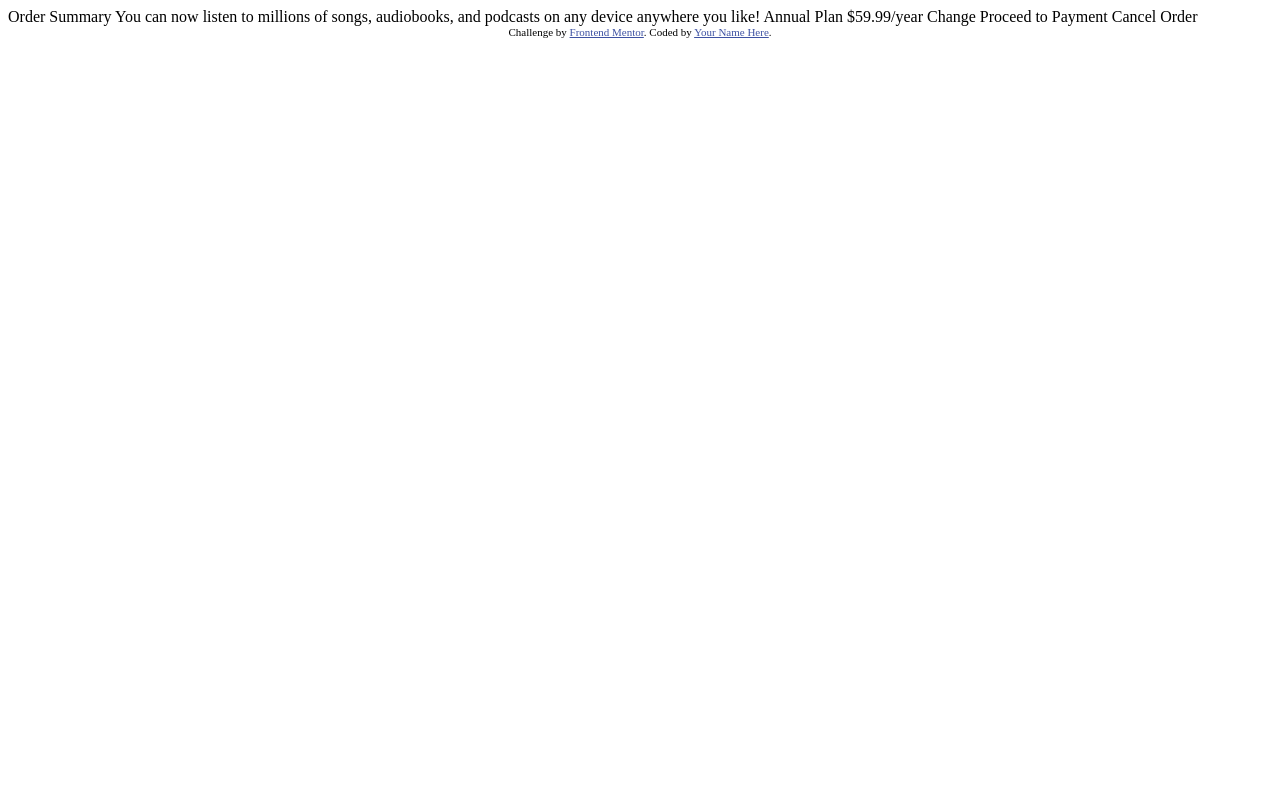
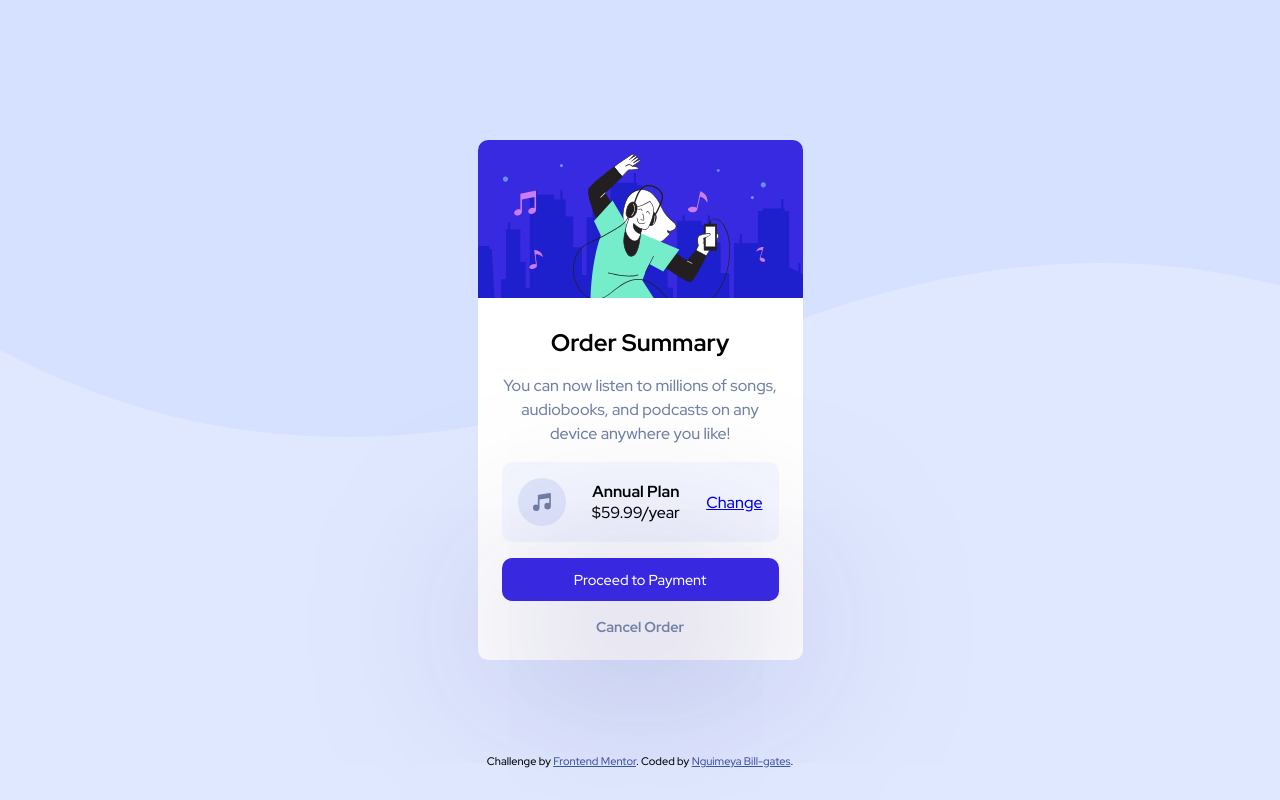
Before and after one commit to nobill1/order-summary-component-main, a plain HTML site: page index.html in a window 1280 px wide. Drawn offline with Linux system fonts and the light colour scheme.

Commit message:
Sematic html and css styles

```diff
--- a/index.html
+++ b/index.html
@@ -1,37 +1,68 @@
 <!DOCTYPE html>
 <html lang="en">
+
 <head>
   <meta charset="UTF-8">
-  <meta name="viewport" content="width=device-width, initial-scale=1.0"> <!-- displays site properly based on user's device -->
+  <meta name="viewport" content="width=device-width, initial-scale=1.0">
+  <!-- displays site properly based on user's device -->
 
   <link rel="icon" type="image/png" sizes="32x32" href="./images/favicon-32x32.png">
+  <link rel="preconnect" href="https://fonts.googleapis.com">
+  <link rel="preconnect" href="https://fonts.gstatic.com" crossorigin>
+  <link href="https://fonts.googleapis.com/css2?family=Red+Hat+Display:wght@500;700;900&display=swap" rel="stylesheet">
+  <link rel="stylesheet" href="style.css">
 
   <title>Frontend Mentor | Order summary card</title>
 
   <!-- Feel free to remove these styles or customise in your own stylesheet 👍 -->
   <style>
-    .attribution { font-size: 11px; text-align: center; }
-    .attribution a { color: hsl(228, 45%, 44%); }
+
   </style>
 </head>
+
 <body>
+  <main>
 
-  Order Summary
+    <div class="card">
+      <div class="top-card">
+        <img src="/images/illustration-hero.svg" alt="illustration">
+      </div>
+      <div class="bottom-card">
+        <h2>Order Summary</h2>
 
+        <p>
           You can now listen to millions of songs, audiobooks, and podcasts on any
           device anywhere you like!
+        </p>
 
+        <div class="alert">
+          <img src="/images/icon-music.svg">
+
+          <div class="price">
+            <span>
               Annual Plan
+            </span>
             $59.99/year
+          </div>
 
-  Change
+          <a href="#">Change</a>
+        </div>
 
-  Proceed to Payment
-  Cancel Order
+        <a href="#" class="btn">Proceed to Payment</a>
+
+        <a href="#" class="cancel">Cancel Order</a>
+      </div>
+
+    </div>
 
     <div class="attribution">
+      <p>
         Challenge by <a href="https://www.frontendmentor.io?ref=challenge" target="_blank">Frontend Mentor</a>.
-    Coded by <a href="#">Your Name Here</a>.
+        Coded by <a href="https://resume.io/r/7bUEJMzgT" target="_blank">Nguimeya Bill-gates</a>.
+      </p>
     </div>
+
+  </main>
 </body>
+
 </html>
--- /dev/null
+++ b/style.css
@@ -0,0 +1,181 @@
+* {
+  margin: 0;
+  padding: 0;
+}
+
+.attribution {
+  font-size: 11px;
+  text-align: center;
+  position: absolute;
+  bottom: 0;
+  margin-bottom: 32px;
+}
+
+.attribution a {
+  color: hsl(228, 45%, 44%);
+}
+
+body {
+  font-family: 'Red Hat Display', sans-serif;
+  font-size: 16px;
+}
+
+main {
+  height: 100vh;
+  width: 100vw;
+  background-color: hsl(225, 100%, 94%);
+  background-image: url(/images/pattern-background-mobile.svg);
+  background-repeat: no-repeat;
+  background-position: top left;
+  display: -webkit-box;
+  display: -ms-flexbox;
+  display: flex;
+  -webkit-box-align: center;
+      -ms-flex-align: center;
+          align-items: center;
+  -webkit-box-pack: center;
+      -ms-flex-pack: center;
+          justify-content: center;
+  -webkit-box-orient: vertical;
+  -webkit-box-direction: normal;
+      -ms-flex-direction: column;
+          flex-direction: column;
+}
+
+.card {
+  width: 325px;
+  background-color: white;
+  border-radius: 10px;
+  -ms-grid-column-align: center;
+      justify-self: center
+}
+
+.top-card img {
+  width: 325px;
+  height: auto;
+  border-radius: 10px 10px 0 0;
+}
+
+.bottom-card {
+  margin: 24px;
+  text-align: center;
+  display: -webkit-box;
+  display: -ms-flexbox;
+  display: flex;
+  -webkit-box-orient: vertical;
+  -webkit-box-direction: normal;
+      -ms-flex-direction: column;
+          flex-direction: column;
+}
+
+.bottom-card h2 {
+margin-bottom: 16px;
+}
+
+.bottom-card p {
+margin-bottom: 16px;
+color: hsl(224, 23%, 55%);
+line-height: 150%;
+}
+
+.alert {
+display: -webkit-box;
+display: -ms-flexbox;
+display: flex;
+padding: 16px;
+-ms-flex-line-pack: center;
+    align-content: center;
+background-color: hsl(225, 100%, 98%);
+border-radius: 10px;
+margin-bottom: 16px;
+-webkit-box-pack: justify;
+    -ms-flex-pack: justify;
+        justify-content: space-between;
+}
+
+.alert a {
+display: -webkit-box;
+display: -ms-flexbox;
+display: flex;
+-webkit-box-align: center;
+    -ms-flex-align: center;
+        align-items: center;
+-webkit-box-pack: center;
+    -ms-flex-pack: center;
+        justify-content: center;
+}
+
+.btn {
+text-decoration: none;
+color: white;
+background-color: hsl(245, 75%, 52%);
+padding-top: 12px;
+padding-bottom: 12px;
+border-radius: 10px;
+margin-bottom: 16px;
+font-size: 0.9rem;
+-webkit-box-shadow: 0px 46px 187px 0px rgba(26,17,120,0.61);
+box-shadow: 0px 46px 187px 0px rgba(26,17,120,0.61);
+}
+
+.cancel {
+text-decoration: none;
+color: hsl(224, 23%, 55%);
+font-weight: bold;
+font-size: 0.9rem;
+}
+
+.price {
+display: -webkit-box;
+display: -ms-flexbox;
+display: flex;
+-webkit-box-align: center;
+    -ms-flex-align: center;
+        align-items: center;
+-webkit-box-pack: center;
+    -ms-flex-pack: center;
+        justify-content: center;
+-webkit-box-orient: vertical;
+-webkit-box-direction: normal;
+    -ms-flex-direction: column;
+        flex-direction: column;
+text-align: left;
+padding: 0px 24px;
+}
+
+.price span {
+font-weight: bold;
+}
+
+@media screen and (max-width: 320px) {
+  main {
+    background-size: 320px;
+  }
+}
+
+@media screen and (max-width: 425px) {
+    body {
+        font-size: 14px
+    }
+  main {
+    background-size: 425px;
+  }
+}
+
+@media screen and (max-width: 768px) {
+  main {
+    background-size: 768px;
+  }
+}
+
+@media screen and (min-width: 769px) {
+  main {
+      background-image: url(/images/pattern-background-desktop.svg);
+  }
+}
+
+@media screen and (min-width: 1441px) {
+  main {
+      background-size: 2560px;
+  }
+}
```
Lines whose indentation alone changed are shown as unchanged.
